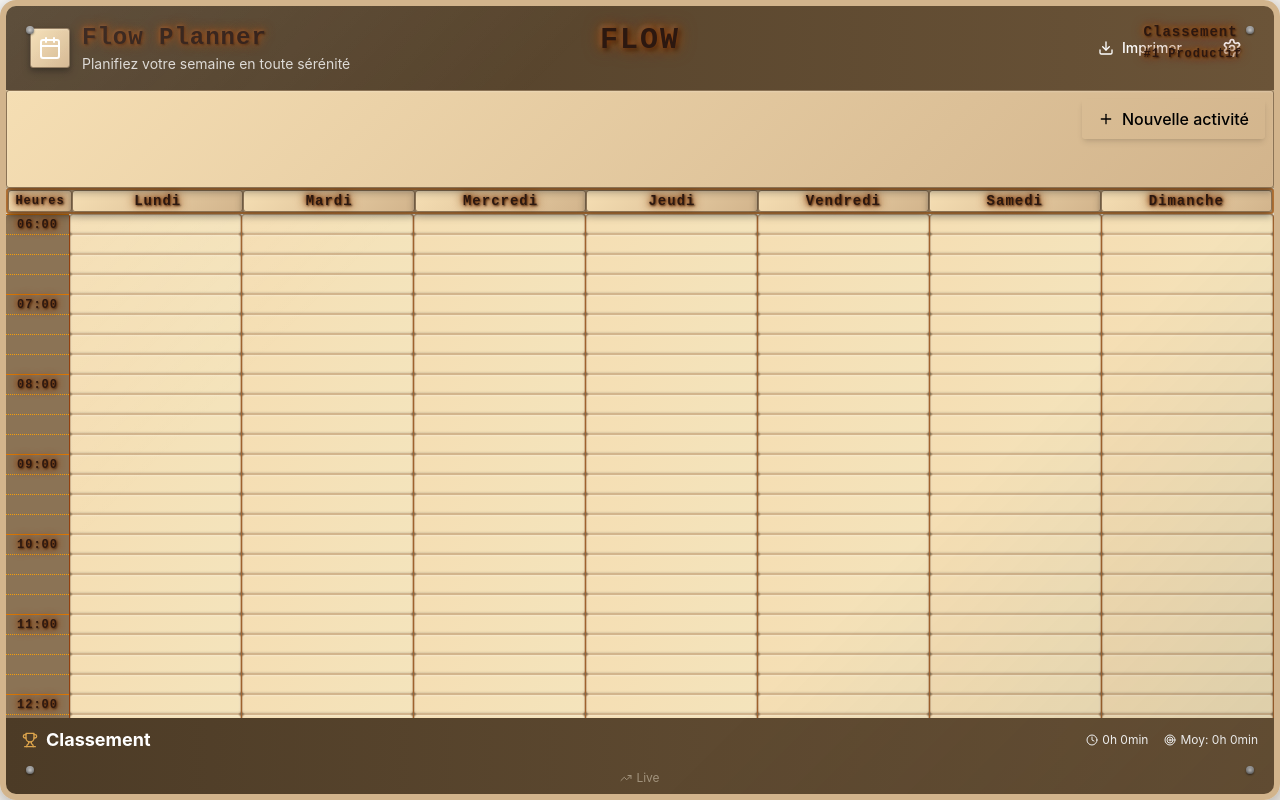
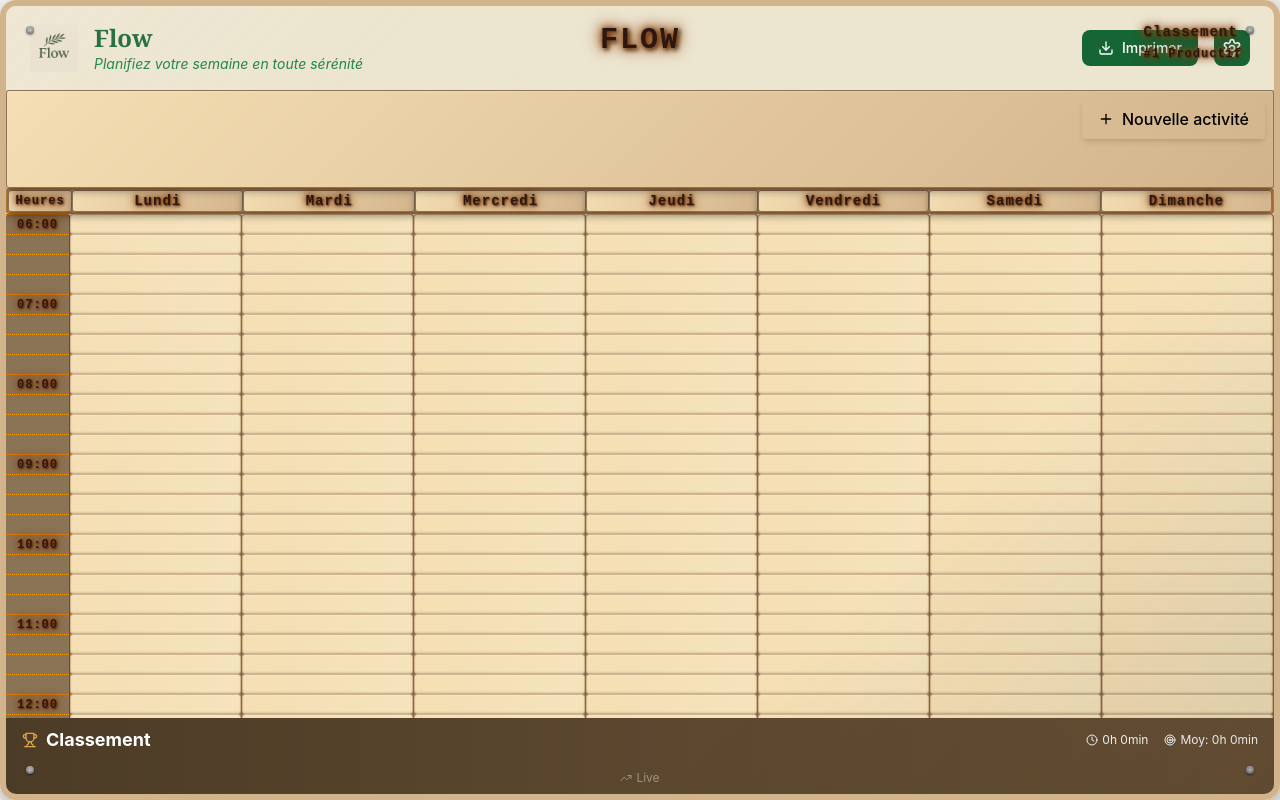
Before and after one commit to florianInfo/Flow, a React (Create React App) app: page / in a window 1280 px wide. Built offline with nearby package versions, Linux system fonts and the light colour scheme; the HTML template or start-up script is replaced by a standard one.

Commit message:
pass to v2

```diff
--- a/src/components/Header.js
+++ b/src/components/Header.js
@@ -1,6 +1,6 @@
 import React from 'react';
 import { motion } from 'framer-motion';
-import { Calendar, Settings, Download } from 'lucide-react';
+import { Settings, Download } from 'lucide-react';
 
 const Header = () => {
   const handlePrint = () => {
@@ -12,7 +12,8 @@ const Header = () => {
       initial={{ y: -50, opacity: 0 }}
       animate={{ y: 0, opacity: 1 }}
       transition={{ duration: 0.6, delay: 0.2 }}
-      className="bg-gradient-to-r from-wood-800 to-wood-700 text-white shadow-lg"
+      className="text-green-800 shadow-lg"
+      style={{ backgroundColor: '#ECE5CF' }}
     >
       <div className="px-6 py-4">
         <div className="flex items-center justify-between">
@@ -21,14 +22,16 @@ const Header = () => {
             initial={{ x: -20, opacity: 0 }}
             animate={{ x: 0, opacity: 1 }}
             transition={{ duration: 0.5, delay: 0.3 }}
-            className="flex items-center space-x-3"
+            className="flex items-center space-x-4"
           >
-            <div className="w-10 h-10 wooden-raised rounded-lg flex items-center justify-center">
-              <Calendar className="w-6 h-6 text-white" />
-            </div>
+            <img
+              src="/logo.png"
+              alt="Flow Logo"
+              className="h-12 w-auto"
+            />
             <div>
-              <h1 className="text-2xl font-bold font-zen burned-text">Flow Planner</h1>
-              <p className="text-white/80 text-sm">Planifiez votre semaine en toute sérénité</p>
+              <h1 className="text-2xl font-bold font-serif text-green-800">Flow</h1>
+              <p className="text-green-700 text-sm italic">Planifiez votre semaine en toute sérénité</p>
             </div>
           </motion.div>
 
@@ -43,7 +46,7 @@ const Header = () => {
               whileHover={{ scale: 1.05 }}
               whileTap={{ scale: 0.95 }}
               onClick={handlePrint}
-              className="flex items-center space-x-2 px-4 py-2 wooden-interactive rounded-lg transition-colors duration-200 select-none cursor-pointer"
+              className="flex items-center space-x-2 px-4 py-2 bg-green-800 hover:bg-green-700 text-white rounded-lg transition-colors duration-200 select-none cursor-pointer"
             >
               <Download className="w-4 h-4" />
               <span className="text-sm font-medium">Imprimer</span>
@@ -52,7 +55,7 @@ const Header = () => {
             <motion.button
               whileHover={{ scale: 1.05 }}
               whileTap={{ scale: 0.95 }}
-              className="p-2 wooden-interactive rounded-lg transition-colors duration-200 select-none cursor-pointer"
+              className="p-2 bg-green-800 hover:bg-green-700 text-white rounded-lg transition-colors duration-200 select-none cursor-pointer"
             >
               <Settings className="w-5 h-5" />
             </motion.button>
```
Also changed, not shown: public/logo.png (added).
